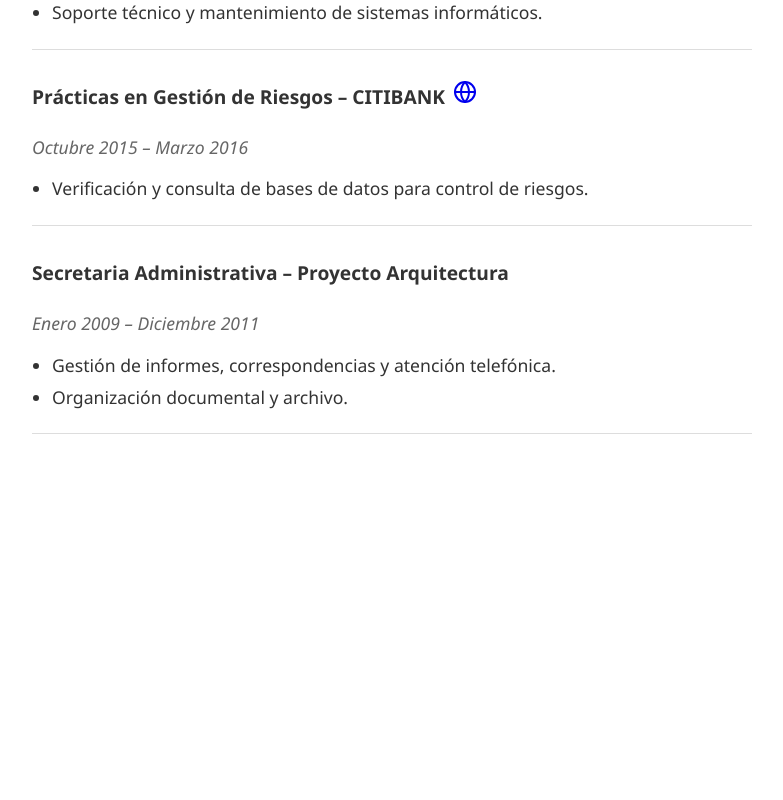
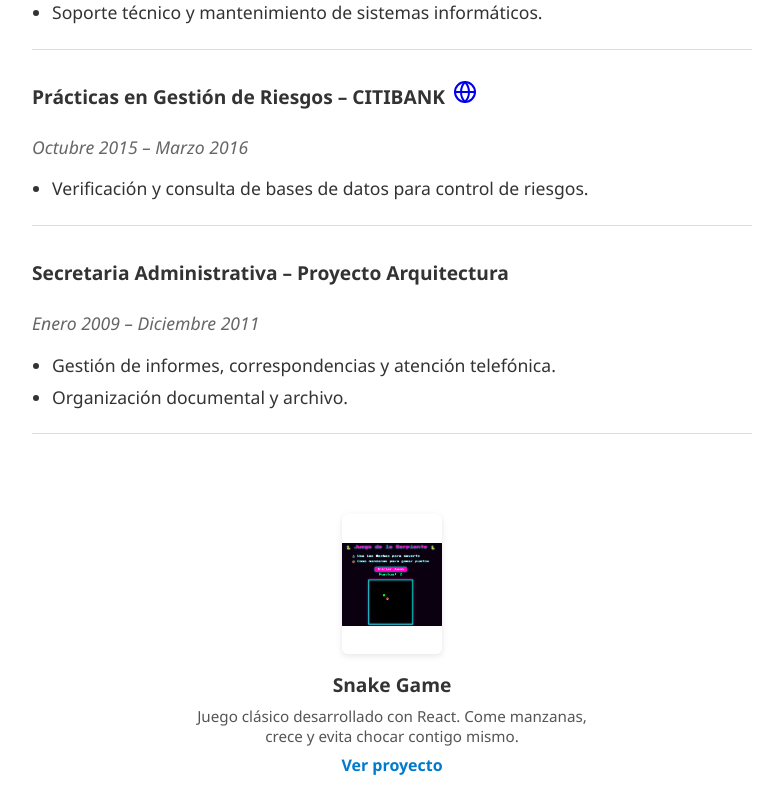
Before and after one commit to CarolinaOM/mi-cv, a React (Create React App) app: page / in a window 1280 px wide. Shown: the part 2970-3770 px from the top of the page, without its empty margins (248-1031 px from the left). Before the commit the page ends 3484 px from the top, so only its background shows below. Built offline with nearby package versions, Linux system fonts and the light colour scheme.

Commit message:
agregando proyectos

```diff
--- a/src/App.js
+++ b/src/App.js
@@ -2,8 +2,10 @@ import Header from './components/Header';
 import About from './components/About';
 import Experience from './components/Experience';
 import ResumeLayout from './components/ResumeLayout';
+import Proyect from './components/Proyect';
 //import Training from './components/Training';
 //import Languages from './components/Languages';
+
 
 function App() {
   return (
@@ -12,6 +14,7 @@ function App() {
       <About />
       <ResumeLayout />
       <Experience />
+      <Proyect />
     </div>
   );
 }
--- /dev/null
+++ b/src/components/Proyect.css
@@ -0,0 +1,38 @@
+.proyect-card-vertical {
+  width: 100%;
+  max-width: 400px;
+  margin: 0 auto 24px;
+  text-align: center;
+  font-family: 'Segoe UI', sans-serif;
+}
+
+.proyect-img-top {
+  width: 100px;
+  height: 140px;
+  object-fit: contain;
+  border-radius: 6px;
+  box-shadow: 0 2px 6px rgba(0, 0, 0, 0.1);
+  margin-bottom: 12px;
+}
+
+.proyect-card-vertical h3 {
+  margin: 0 0 8px;
+  font-size: 1.2rem;
+  color: #333;
+}
+
+.proyect-card-vertical p {
+  margin: 0 0 8px;
+  font-size: 0.95rem;
+  color: #555;
+}
+
+.proyect-card-vertical a {
+  color: #007acc;
+  text-decoration: none;
+  font-weight: bold;
+}
+
+.proyect-card-vertical a:hover {
+  text-decoration: underline;
+}
--- /dev/null
+++ b/src/components/Proyect.js
@@ -0,0 +1,20 @@
+import React from 'react';
+import './Proyect.css';
+import snakeGameImg from '../assets/images/snake-game.png'; // Asegúrate de que la ruta sea correcta
+
+const Proyect = () => {
+  return (
+    <div className="proyect-card-vertical">
+      <img src={snakeGameImg} alt="Snake Game" className="proyect-img-top" />
+      <h3>Snake Game</h3>
+      <p>
+        Juego clásico desarrollado con React. Come manzanas, crece y evita chocar contigo mismo.
+      </p>
+      <a href="https://admirable-mousse-027031.netlify.app/" target="_blank" rel="noopener noreferrer">
+        Ver proyecto
+      </a>
+    </div>
+  );
+};
+
+export default Proyect;
```
Also changed, not shown: src/assets/images/snake-game.png (added).
